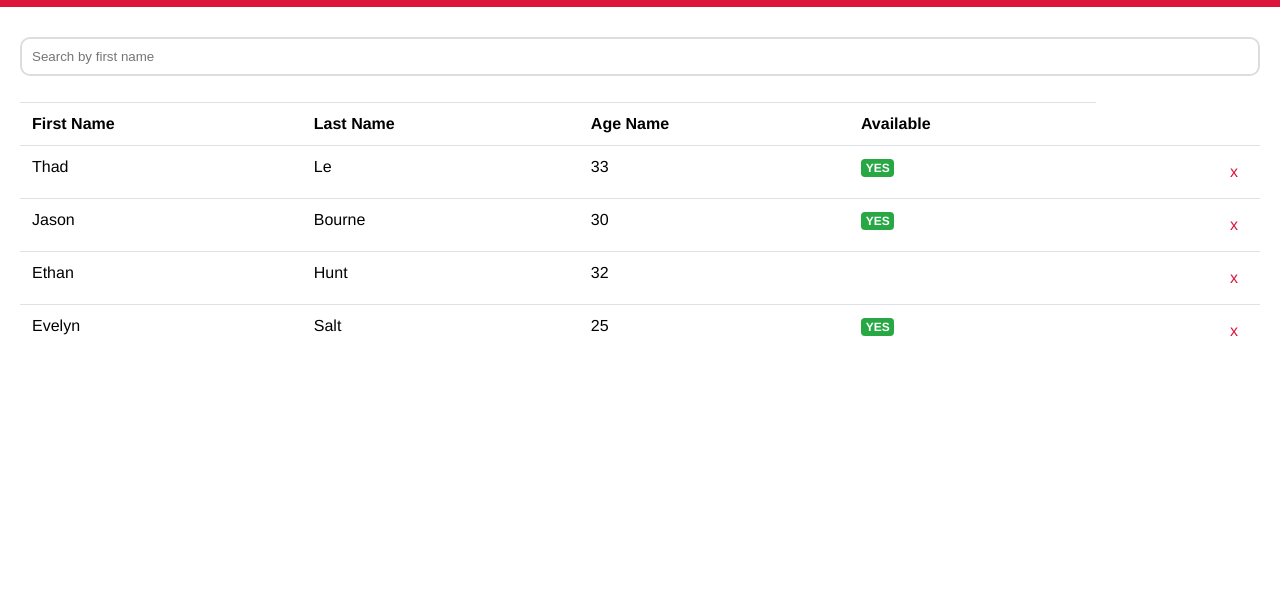
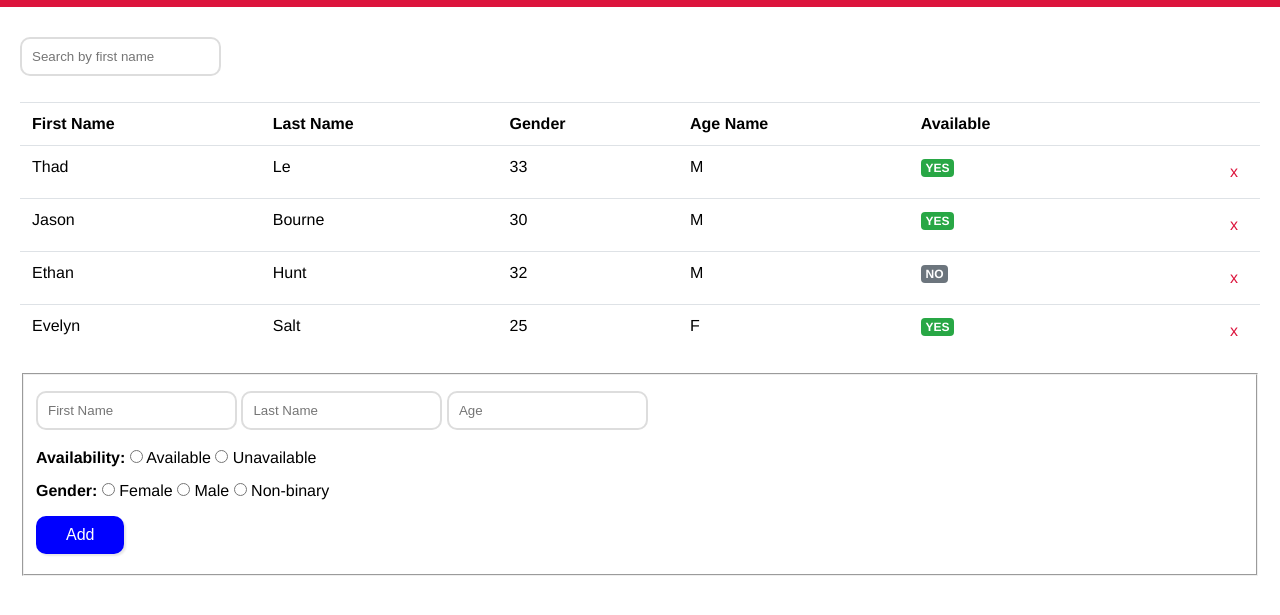
Before and after one commit to lhg81hc/angular6, a plain HTML site: page intro2angular/index.html in a window 1280 px wide. Shown: the part 41-656 px from the top of the page. Drawn offline with Linux system fonts and the light colour scheme.

Commit message:
Practice ng-submit

```diff
--- a/intro2angular/app/app.js
+++ b/intro2angular/app/app.js
@@ -41,4 +41,16 @@ myApp.controller('IndexController', ['$scope', function($scope) {
     let removedCharacter = $scope.characters.indexOf(character);
     $scope.characters.splice(removedCharacter, 1);
   };
+
+  $scope.addCharacter = function() {
+    $scope.characters.push({
+      first_name: $scope.newCharacter.first_name,
+      last_name: $scope.newCharacter.last_name,
+      age: parseInt($scope.newCharacter.age),
+      gender: $scope.newCharacter.gender,
+      available: $scope.newCharacter.available,
+    });
+
+    // $scope.newCharacter = {};
+  };
 }]);
--- a/intro2angular/content/css/styles.css
+++ b/intro2angular/content/css/styles.css
@@ -57,11 +57,11 @@ main{
 
 .content button,
 .content input[type="submit"]{
-  background: #fff;
-  padding: 10px;
+  background: blue;
+  padding: 10px 30px;
   border-radius: 10px;
   cursor: pointer;
-  color: #777;
+  color: white;
   border: 0;
   box-shadow: 2px 2px 2px rgba(20,20,20,0.1);
   font-size: 16px;
@@ -94,18 +94,17 @@ main{
 }
 
 .content input{
-  width: 100%;
   padding: 10px;
   border-radius: 10px;
   border: 2px solid #ddd;
   margin: 10px 0;
 }
 
-.content input[type="submit"]:last-child{
-  width: 150px;
-  display: block;
-  margin: 15px auto;
-}
+/*.content input[type="submit"]:last-child{*/
+/*  width: 150px;*/
+/*  display: block;*/
+/*  margin: 15px auto;*/
+/*}*/
 
 .remove{
   float: right;
@@ -165,3 +164,7 @@ th {
   color: #fff;
   background-color: #6c757d;
 }
+
+.text-capitalize {
+  text-transform: capitalize !important;
+}
--- a/intro2angular/index.html
+++ b/intro2angular/index.html
@@ -24,8 +24,10 @@
             <tr>
               <th ng-click="order = 'first_name'">First Name</th>
               <th ng-click="order = 'last_name'">Last Name</th>
+              <th ng-click="order = 'last_name'">Gender</th>
               <th ng-click="">Age Name</th>
               <th ng-click="">Available</th>
+              <th></th>
             </tr>
           </thead>
           <tbody>
@@ -33,18 +35,60 @@
               <td>{{character.first_name}}</td>
               <td>{{character.last_name}}</td>
               <td>{{character.age}}</td>
+              <td class="text-capitalize">{{character.gender}}</td>
               <td>
-                <span ng-if="character.available" class="badge badge-success">
-                  YES
+                <span ng-class="character.available == true ? 'badge badge-success' : 'badge badge-secondary'">
+                  {{character.available ? 'YES' : 'NO'}}
                 <span>
-                <span ng-if="!character.available" class="badge badge-success">
-                  NO
-                <span>
+<!--                <span ng-if="!character.available" class="badge badge-secondary">-->
+<!--                  NO-->
+<!--                <span>-->
               </td>
               <td><span class="remove" ng-click="removeCharacter(character)">x</span></td>
             </tr>
           </tbody>
         </table>
+
+        <fieldset>
+          <form ng-submit="addCharacter()">
+            <input type="text" placeholder="First Name" ng-model="newCharacter.first_name">
+            <input type="text" placeholder="Last Name" ng-model="newCharacter.last_name">
+            <input type="number" placeholder="Age" ng-model="newCharacter.age">
+
+            </br>
+            <label style="font-weight: bold;">
+              Availability:
+            </label>
+            <label>
+              <input type="radio" ng-model="newCharacter.available" value=true>
+              Available
+            </label>
+            <label>
+              <input type="radio" ng-model="newCharacter.available" value=false>
+              Unavailable
+            </label><br/>
+
+
+            <label style="font-weight: bold;">
+              Gender:
+            </label>
+            <label>
+              <input type="radio" ng-model="newCharacter.gender" value="f">
+              Female
+            </label>
+            <label>
+              <input type="radio" ng-model="newCharacter.gender" value="m">
+              Male
+            </label>
+            <label>
+              <input type="radio" ng-model="newCharacter.gender" value="n">
+              Non-binary
+            </label>
+            <br/>
+
+            <input type="submit" value="Add" />
+          </form>
+        </fieldset>
       </div>
     </div>
   </body>
```
